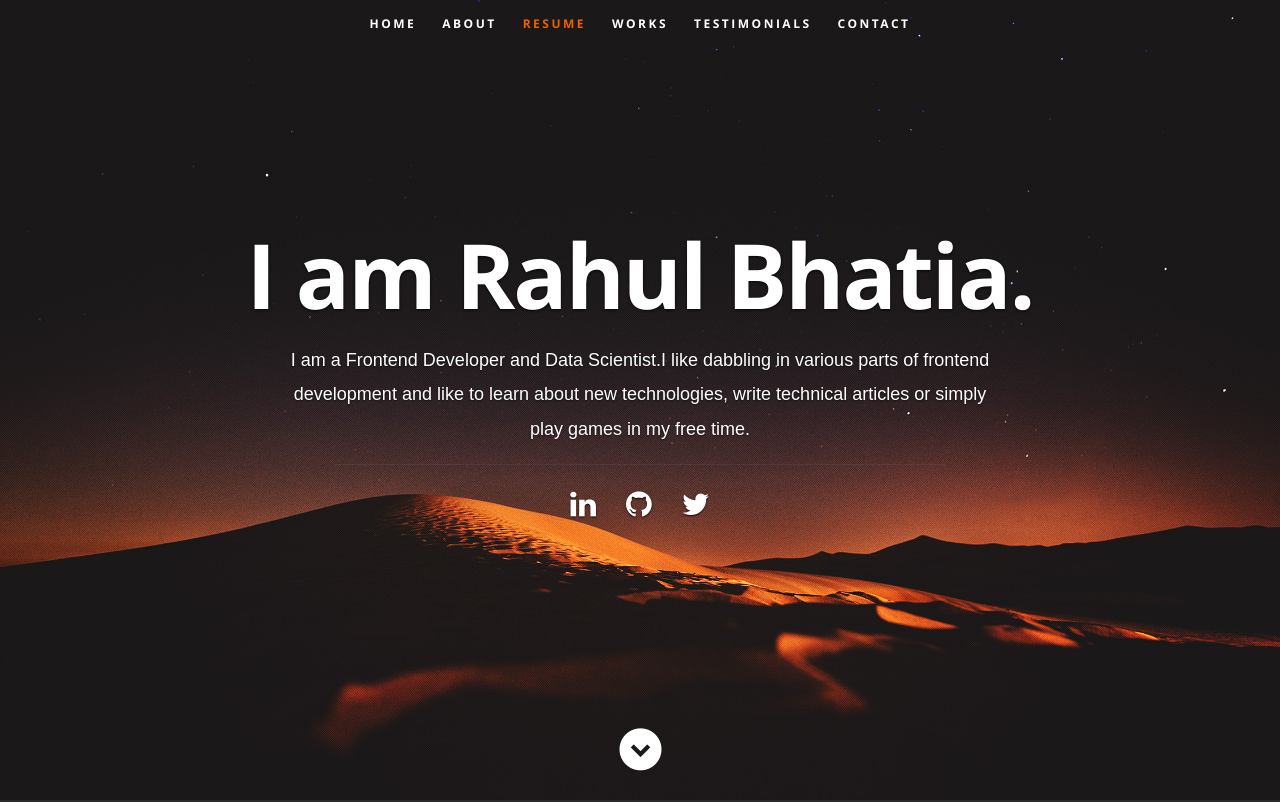
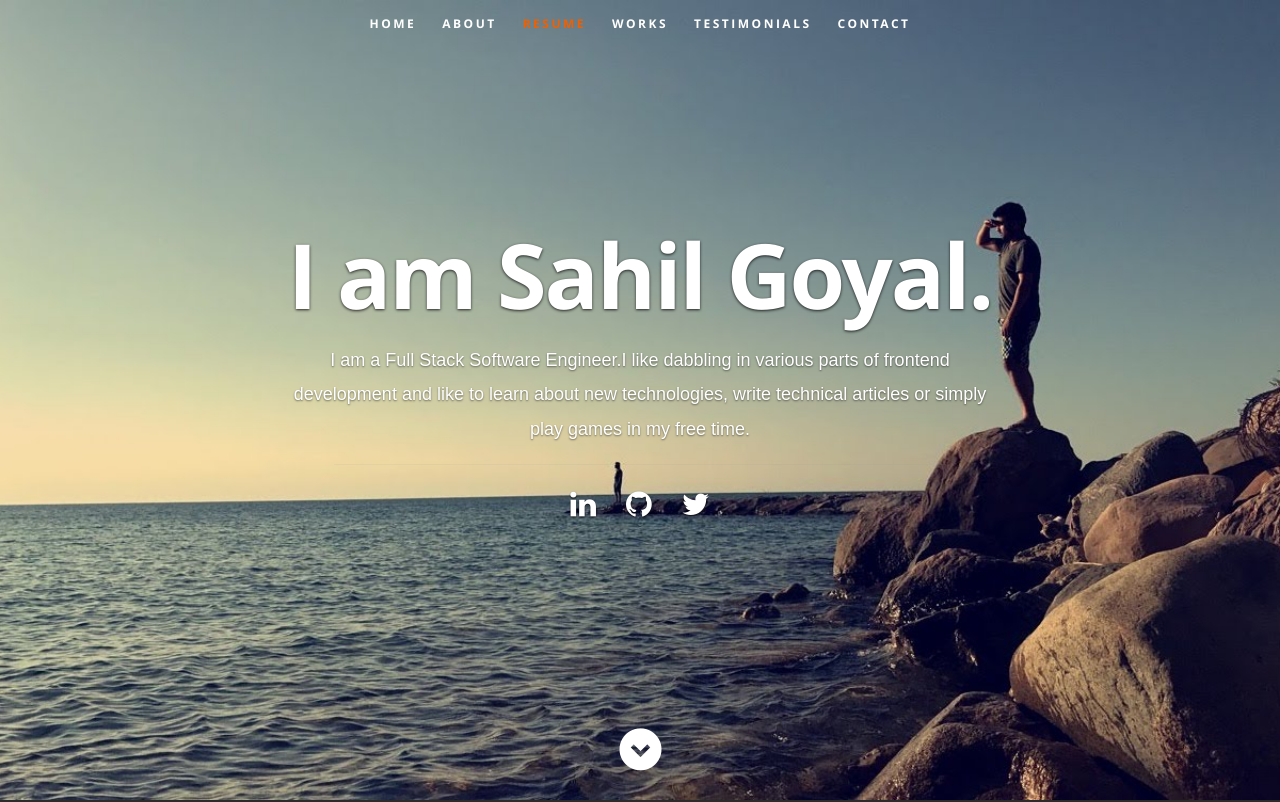
Before and after one commit to sahilg14/sahil, a React (Create React App) app: page / in a window 1280 px wide. Shown: the top 802 px of the page. Built offline with nearby package versions, Linux system fonts and the light colour scheme.

Commit message:
changed picture

```diff
--- a/package.json
+++ b/package.json
@@ -12,7 +12,7 @@
   "scripts": {
     "start": "react-scripts start",
     "predeploy": "npm run build",
-    "deploy": "gh-pages -d build",
+    "deploy": "npm run predeploy && gh-pages -d build",
     "build": "react-scripts build",
     "test": "react-scripts test",
     "eject": "react-scripts eject"
--- a/public/css/layout.css
+++ b/public/css/layout.css
@@ -33,11 +33,12 @@ header {
    height: 800px;
    min-height: 500px;
    width: 100%;
-   background: #161415 url(../images/header-background.jpg) no-repeat top center;
+   background: #161415 url(../images/header-background.JPG) no-repeat top center;
    background-size: cover !important;
 	-webkit-background-size: cover !important;
    text-align: center;
    overflow: hidden;
+   image-orientation: 90deg;
 }
 
 /* vertically center banner section */
--- a/src/resumeData.js
+++ b/src/resumeData.js
@@ -1,24 +1,24 @@
 let resumeData = {
-    "imagebaseurl":"https://rbhatia46.github.io/",
-    "name": "Rahul Bhatia",
-    "role": "Frontend Developer and Data Scientist",
-    "linkedinId":"Your LinkedIn Id",
-    "skypeid": "Your skypeid",
+    "imagebaseurl":"https://sahilg14.github.io/",
+    "name": "Sahil Goyal",
+    "role": "Full Stack Software Engineer",
+    "linkedinId":"sahilg14",
+    "skypeid": "sahilg14",
     "roleDescription": "I like dabbling in various parts of frontend development and like to learn about new technologies, write technical articles or simply play games in my free time.",
     "socialLinks":[
         {
           "name":"linkedin",
-          "url":"https://www.linkedin.com/in/rahul-bhatia-67ba08121/",
+          "url":"https://www.linkedin.com/in/sahilg14",
           "className":"fa fa-linkedin"
         },
         {
           "name":"github",
-          "url":"http://github.com/rbhatia46",
+          "url":"http://github.com/sahilg14",
           "className":"fa fa-github"
         },
         {
-          "name":"skype",
-          "url":"http://twitter.com/rbhatia46",
+          "name":"twitter",
+          "url":"http://twitter.com/sahilg14",
           "className":"fa fa-twitter"
         }
       ],
```
Also changed, not shown: public/images/header-background.jpg, public/images/header-background3.jpg (added).
